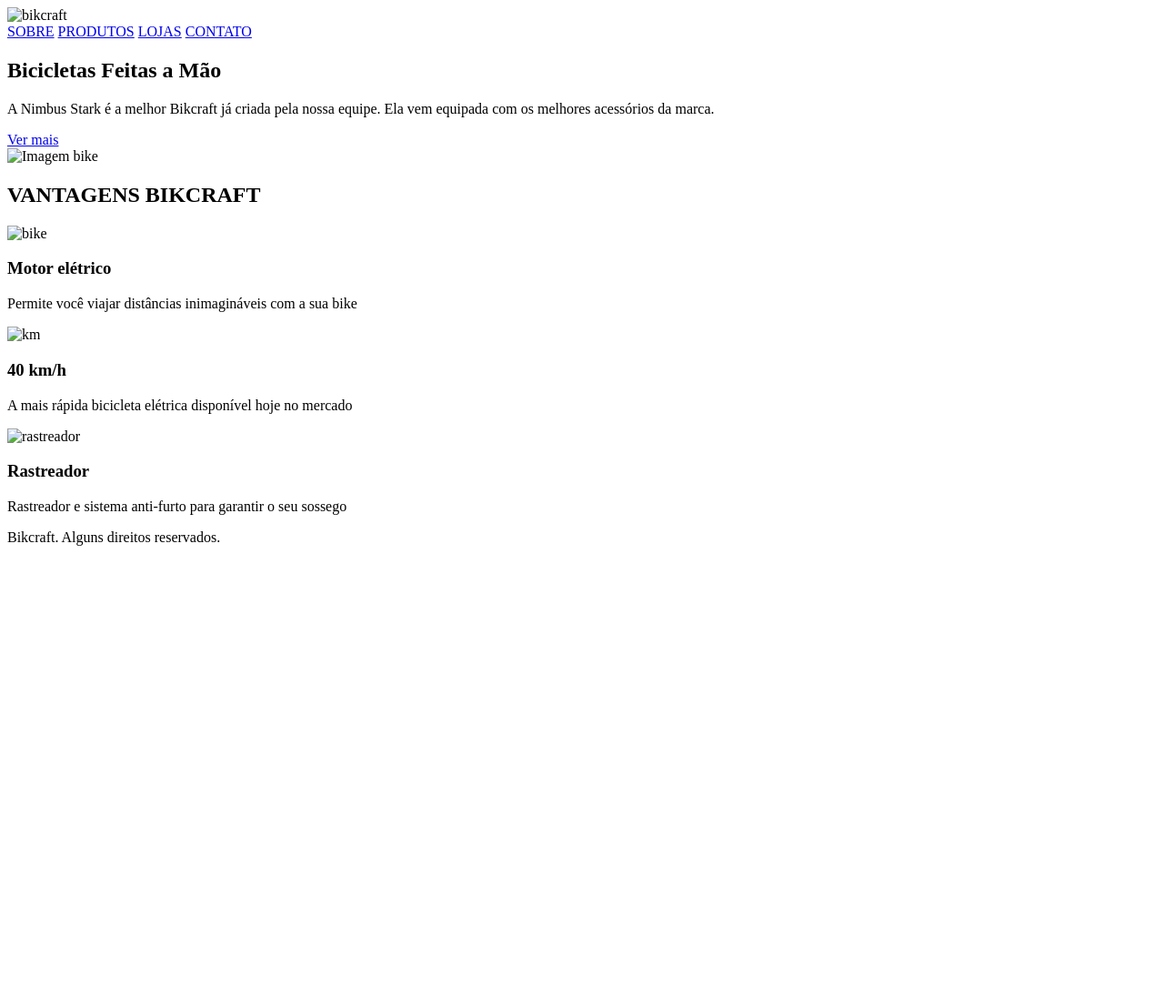
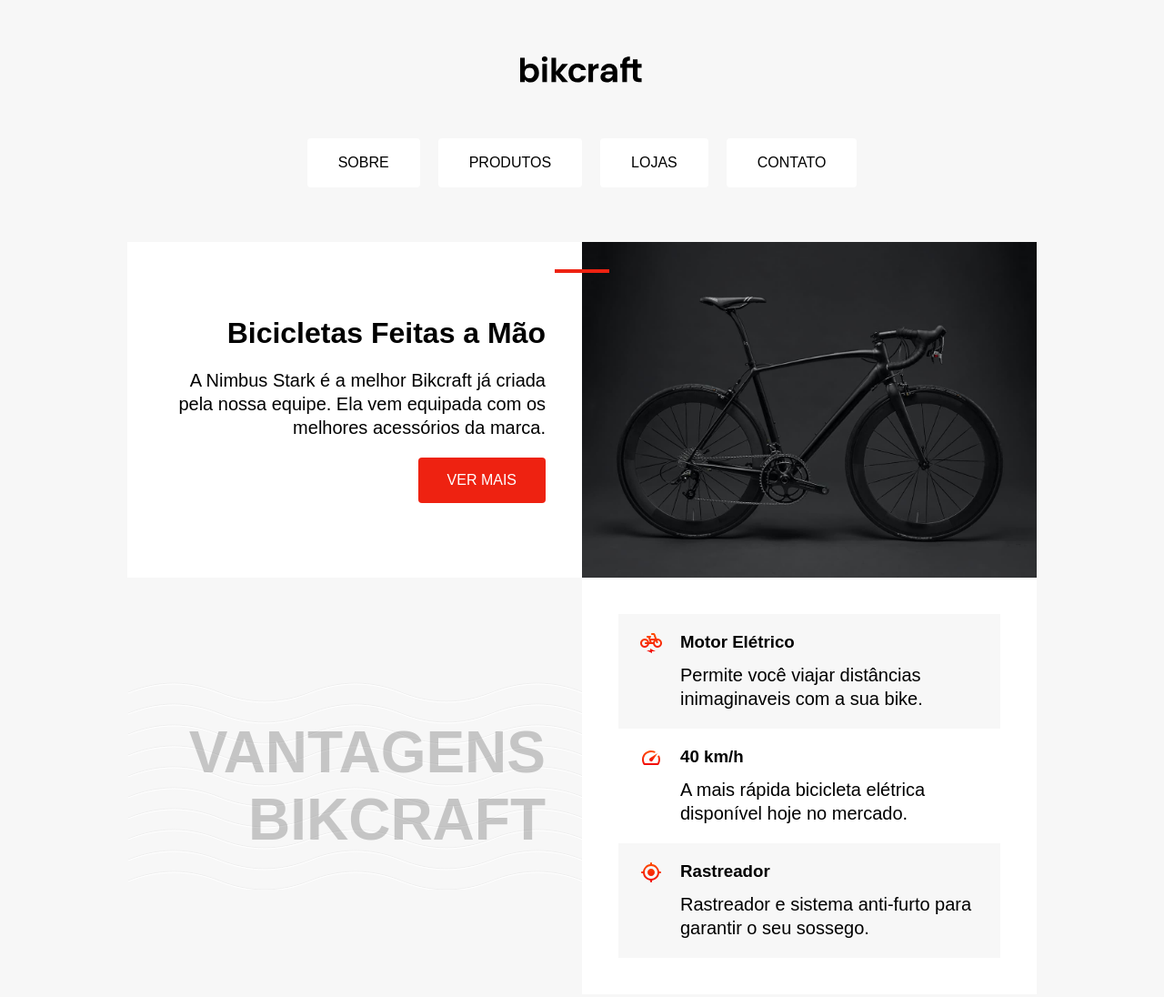
Before and after one commit to EnzoOkuizumiFiap/Origamid-Front-end, a plain HTML site: page F0210 - refatorar exercicio bikcraft/index.html in a window 1280 px wide. Shown: the top 1096 px of the page at 91% size. Before the commit the page ends 800 px from the top, so only its background shows below. Drawn offline with Linux system fonts and the light colour scheme.

Commit message:
F0210 - Finalizei o Exercício Refatorar bikcraft (Agora corrigir)

```diff
--- a/F0210 - refatorar exercicio bikcraft/index.html
+++ b/F0210 - refatorar exercicio bikcraft/index.html
@@ -1,54 +1,55 @@
 <!DOCTYPE html>
 <html lang="en">
-<head>
-    <meta charset="UTF-8">
-    <meta name="viewport" content="width=device-width, initial-scale=1.0">
-    <title>Bikcraft</title>
-    <link rel="stylesheet" href="style.css">
-</head>
-<body>
-    <img class="titulo" src="./img/bikcraft.svg" alt="bikcraft">
-    <div class="links">
-        <a href="#">SOBRE</a>
-        <a href="#">PRODUTOS</a>
-        <a href="#">LOJAS</a>
-        <a href="#">CONTATO</a>
-    </div>
+    <head>
+        <meta charset="UTF-8" />
+        <meta name="viewport" content="width=device-width, initial-scale=1.0" />
+        <title>bikcraft</title>
+        <link rel="stylesheet" href="style.css">
+    </head>
+  <body>
+    <header>
+        <img class="logo" src="./img/bikcraft.svg" alt="Bikcraft" />
 
-    <div class="grid">
-        <div class="bloco1">
-            <div class="vermelho"></div>
-            <h2>Bicicletas Feitas a Mão</h2>
+        <nav class="menu">
+            <a href="#">Sobre</a>
+            <a href="#">Produtos</a>
+            <a href="#">Lojas</a>
+            <a href="#">Contato</a>
+        </nav>
+    </header>
+
+    <main class="conteudo">
+        <div class="introducao">
+            <h1>Bicicletas Feitas a Mão</h1>
             <p>A Nimbus Stark é a melhor Bikcraft já criada pela nossa equipe. Ela vem equipada com os melhores acessórios da marca.</p>
-            <a href="#">Ver mais</a>
+            <a class="botao" href="#">Ver Mais</a>
         </div>
 
-        <img class="img-bike" src="./img/bicicleta.jpg" alt="Imagem bike">
-        <h2 class="bloco3">VANTAGENS BIKCRAFT</h2>
+        <img src="./img/bicicleta.jpg" alt="Bicicleta Bikcraft Preta" />
 
-        <div class="bloco4">
-            <div class="icon-p">
-                <img src="./img/eletrica.svg" alt="bike">
-                <h3>Motor elétrico</h3>
-                <p>Permite você viajar distâncias inimagináveis com a sua bike</p>
+        <h2 class="subtitulo">Vantagens Bikcraft</h2>
+
+        <div class="vantagens">
+            <div class="vantagens-item">
+                <img src="./img/eletrica.svg" alt="" />
+                <h3>Motor Elétrico</h3>
+                <p>Permite você viajar distâncias inimaginaveis com a sua bike.</p>
             </div>
-
-            <div class="icon-p">
-                <img src="./img/velocidade.svg" alt="km">
+            <div class="vantagens-item">
+                <img src="./img/velocidade.svg" alt="" />
                 <h3>40 km/h</h3>
-                <p>A mais rápida bicicleta elétrica disponível hoje no mercado</p>
+                <p>A mais rápida bicicleta elétrica disponível hoje no mercado.</p>
             </div>
-
-            <div class="icon-p">
-                <img src="./img/rastreador.svg" alt="rastreador">
+            <div class="vantagens-item">
+                <img src="./img/rastreador.svg" alt="" />
                 <h3>Rastreador</h3>
-                <p>Rastreador e sistema anti-furto para garantir o seu sossego</p>
+                <p>Rastreador e sistema anti-furto para garantir o seu sossego.</p>
             </div>
         </div>
-    </div>
+    </main>
 
-    <footer>
-        <p>Bikcraft. Alguns direitos reservados.</p>
+    <footer class="rodape">
+        <p>Bikcraft. Alguns Direitos Reservados.</p>
     </footer>
-</body>
+  </body>
 </html>
--- a/F0210 - refatorar exercicio bikcraft/style.css
+++ b/F0210 - refatorar exercicio bikcraft/style.css
@@ -0,0 +1,146 @@
+body {
+  font-family: Arial, Helvetica, sans-serif;
+  margin: 0;
+  background: #f7f7f7;
+  display: grid;
+  gap: 3.75rem;
+  justify-items: center;
+  margin-top: 3.75rem;
+}
+
+.logo {
+  margin: 0 auto;
+  margin-bottom: 3.75rem;
+}
+
+img {
+  max-width: 100%;
+  display: block;
+}
+
+a {
+  text-decoration: none;
+}
+
+p,
+h1,
+h2,
+h3 {
+  margin: 0;
+}
+
+p {
+  font-size: 1.25em;
+  font-weight: 400;
+  line-height: 1.3;
+}
+
+/* Menu Nav */
+.menu {
+  display: flex;
+  flex-wrap: wrap;
+  gap: 1.25rem;
+  justify-content: center;
+}
+
+.menu a {
+  display: block;
+  background: #ffffff;
+  padding: 1rem 2rem;
+  border-radius: 0.25rem;
+  color: #000000;
+  text-transform: uppercase;
+  border: 2px solid #fff;
+}
+
+.menu a:hover {
+  border: 2px solid red;
+}
+
+/* main */
+.conteudo {
+  display: grid;
+  grid-template-columns: 1fr 1fr;
+  max-width: 62.5rem;
+}
+
+.introducao {
+  background: #fff;
+  padding: 2.5rem;
+  text-align: right;
+  position: relative;
+  display: grid;
+  gap: 20px;
+  align-content: center;
+  justify-items: end;
+}
+
+.introducao h1:before {
+  content: "";
+  display: block;
+  width: 3.75rem;
+  height: 0.25rem;
+  background: #e21;
+  position: absolute;
+  top: 30px;
+  right: -30px;
+}
+
+.botao {
+  background: #e21;
+  color: #fff;
+  padding: 1rem 2rem;
+  border-radius: 4px;
+  text-transform: uppercase;
+  transition: .3s;
+}
+
+.botao:hover {
+  background-color: rgb(199, 30, 15);
+}
+
+.subtitulo {
+  font-size: 64px;
+  text-transform: uppercase;
+  color: rgba(0, 0, 0, 0.2);
+  text-align: right;
+  padding: 40px;
+  align-self: center;
+  max-width: 100%;
+  background-image: url(./img/onda.svg);
+}
+
+.vantagens {
+  background: #fff;
+  padding: 40px;
+}
+
+.vantagens-item {
+  display: grid;
+  grid-template-columns: auto 1fr;
+  gap: 10px 20px;
+  padding: 1.25rem;
+  border-left: 0.25em solid #fff;
+  transition: .2s;
+}
+
+.vantagens-item:nth-child(odd) {
+  background-color: #f7f7f7;
+  border-left: 0.25em solid #f7f7f7;
+}
+
+.vantagens-item:hover {
+  border-left: 0.25em solid red;
+}
+
+.vantagens-item p {
+  grid-column: 2;
+}
+
+.rodape {
+  background: #fff;
+  width: 100%;
+  text-align: center;
+  padding: 40px;
+  box-sizing: border-box;
+}
```
Also changed, not shown: F0210 - refatorar exercicio bikcraft/img/bicicleta.jpg (added), F0210 - refatorar exercicio bikcraft/img/bikcraft.svg (added), F0210 - refatorar exercicio bikcraft/img/eletrica.svg (added), F0210 - refatorar exercicio bikcraft/img/onda.svg (added), F0210 - refatorar exercicio bikcraft/img/rastreador.svg (added), F0210 - refatorar exercicio bikcraft/img/velocidade.svg (added).
